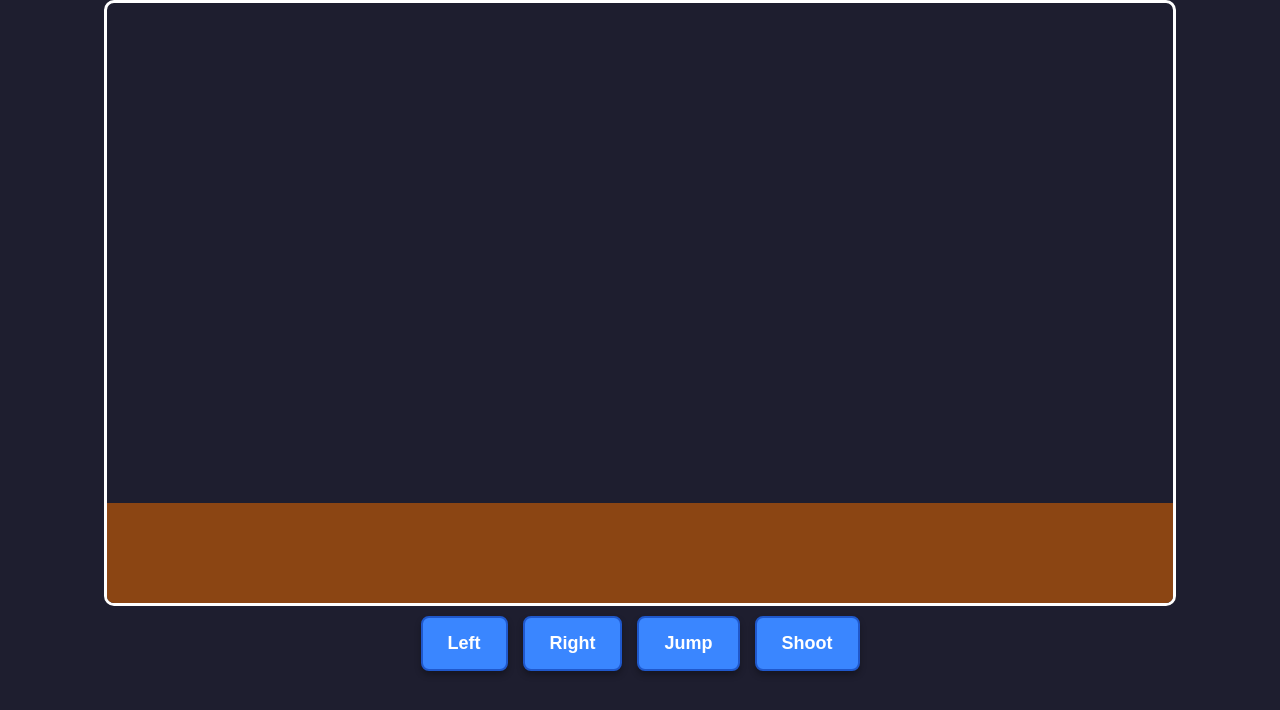
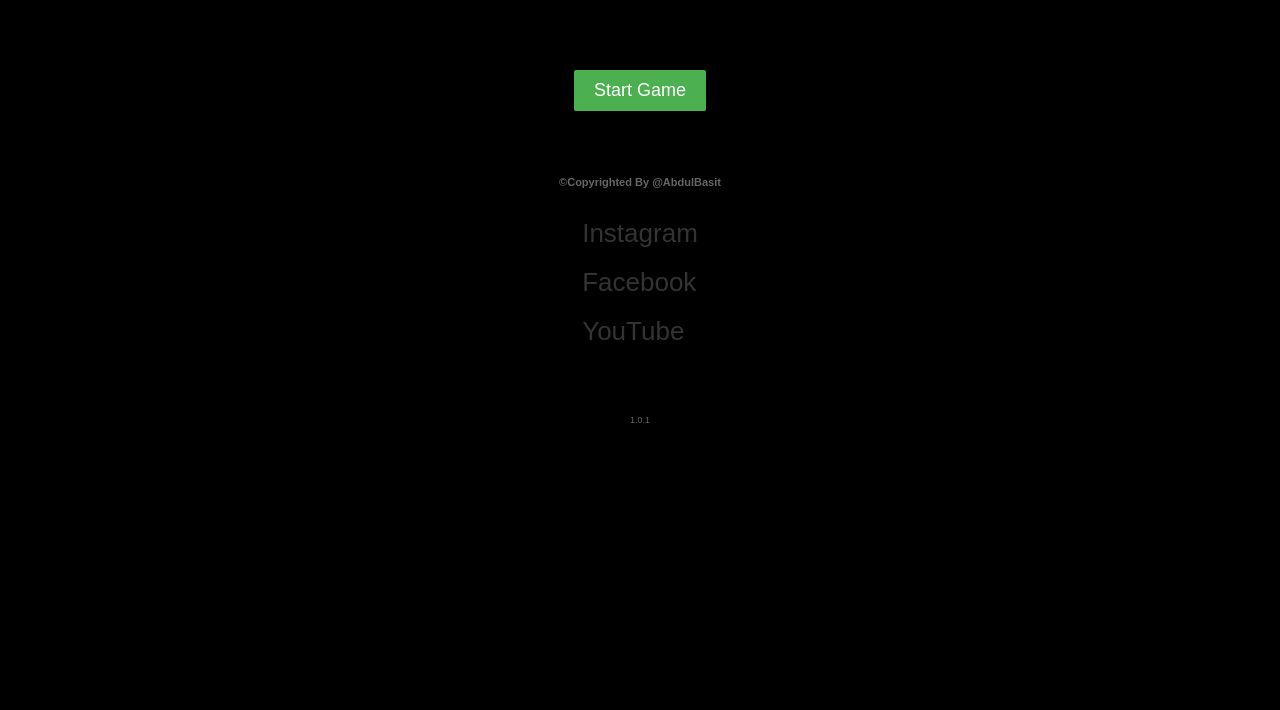
Before and after one commit to xolit/solosoldier, a website: page public/index.html in a window 1280 px wide. Drawn offline with nearby package versions, Linux system fonts and the light colour scheme; no server answers.

Commit message:
Update index.html

```diff
--- a/public/index.html
+++ b/public/index.html
@@ -1,76 +1,89 @@
-<!DOCTYPE html>
-<html lang="en">
+<html>
    <head>
-    <meta charset="UTF-8">
-    <meta name="viewport" content="width=device-width, initial-scale=1.0">
-    <title>Solo Soldier Online multiplayer Game</title>
+      <title>• Home Page</title>
       <style>
          body {
+            background-color: black;
+            font-family: Arial, sans-serif;
             margin: 0;
-            overflow: hidden;
-            display: flex;
-            flex-direction: column;
-            align-items: center;
-            height: 100vh;
-            background-color: #1e1e2f; /* Dark background for contrast */
-        }
-
-        canvas {
-            display: block;
-            border: 3px solid #ffffff; /* White border for visibility */
-            border-radius: 10px; /* Rounded corners */
-            max-width: 90%;
-            max-height: 75%;
-            aspect-ratio: 16 / 9; /* Aspect ratio for better appearance */
-        }
-
-        .controls {
-            margin-top: 10px;
+            padding: 0;
            display: flex;
            justify-content: center;
-            gap: 15px;
+           align-items: center;
+           flex-direction: column;
          }
-
-        button {
-            padding: 15px 25px;
+         #background {
+            max-width: 800px;
+            margin: 0 auto;
+            padding: 20px;
+            text-align: center;
+         }
+         a {
+            color: #333;
+            font-size: 26px;
+            margin-bottom: 20px;
+          text-decoration: none;
+        }
+         #copyR {
+            margin-top: 25px;
+            color: #666;
+            font-size: 11px;
+           margin-bottom: 30px;
+           font-wight: thin;
+         }
+         #version {
+            margin-top: 50px;
+            color: #666;
+            font-size: 9px;
+           font-wight: thin;
+         }
+         #button {
+            margin-top: 50px;
+            display: inline-block;
+            padding: 10px 20px;
+            background-color: #4CAF50;
+            color: #fff;
+            text-decoration: none;
+            border-radius: 2px;
             font-size: 18px;
-            font-weight: bold;
-            color: #ffffff;
-            background-color: #3a86ff;
-            border: 2px solid #1f58cc;
-            border-radius: 8px;
-            box-shadow: 0 4px 6px rgba(0, 0, 0, 0.3);
-            cursor: pointer;
-            transition: all 0.3s ease;
+            transition: background-color 0.3s ease;
          }
-
-        button:hover {
-            background-color: #1f58cc;
-            box-shadow: 0 6px 10px rgba(0, 0, 0, 0.5);
-            transform: translateY(-3px);
-        }
-
-        button:active {
-            background-color: #154a96;
-            box-shadow: 0 3px 6px rgba(0, 0, 0, 0.4);
-            transform: translateY(1px);
+         .button:hover {
+            background-color: #45a049;
          }
       </style>
    </head>
    <body>
-    <canvas id="gameCanvas"></canvas>
-    <div class="controls">
-        <button id="left">Left</button>
-        <button id="right">Right</button>
-        <button id="jump">Jump</button>
-        <button id="shoot">Shoot</button>
+      <div id="background">
+        <a onclick="go()" id="button"
+          >Start Game</a>
       </div>
-    <div id="gameOver" style="display: none; position: fixed; width: 100%; height: 100%; background: rgba(0,0,0,0.8); color: white; justify-content: center; align-items: center; flex-direction: column;">
-    <h1>Game Over</h1>
-    <button id="playAgain" style="padding: 10px 20px; font-size: 20px;">Play Again</button>
+      <h5 id="copyR">
+         ©Copyrighted By @AbdulBasit
+      </h5>
+      <div id="socials">
+  <a href="https://www.instagram.com/xolit_edits?igsh=a3p6c2QxdWNhOTBh">Instagram
+  </a> <br /> <br />
+  <a href="https://www.facebook.com/profile.php?id=100072954586608">Facebook</a> <br /> <br />
+  <a href="https://youtube.com/@dev_looper?si=uKeMvQiEQ_2Bs2DV">YouTube</a> <br /> <br />
+      </div>
+      <div id="version">
+         1.0.1
       </div>
 
-    <script src="/socket.io/socket.io.js"></script>
-    <script src="js/game.js"></script>
+
    </body>
+  <script>
+    // Declare the function outside the script tag to make it globally accessible
+    function go(){
+  setTimeout(function(){
+          location.href = "/game";
+  },4050);
+
+      let button = document.getElementById("button");
+      button.innerHTML = "matching..."; // Use innerHTML instead
+      button.style.backgroundColor = "grey";
+
+    }
+  </script>
 </html>
```
Lines whose indentation alone changed are shown as unchanged.
